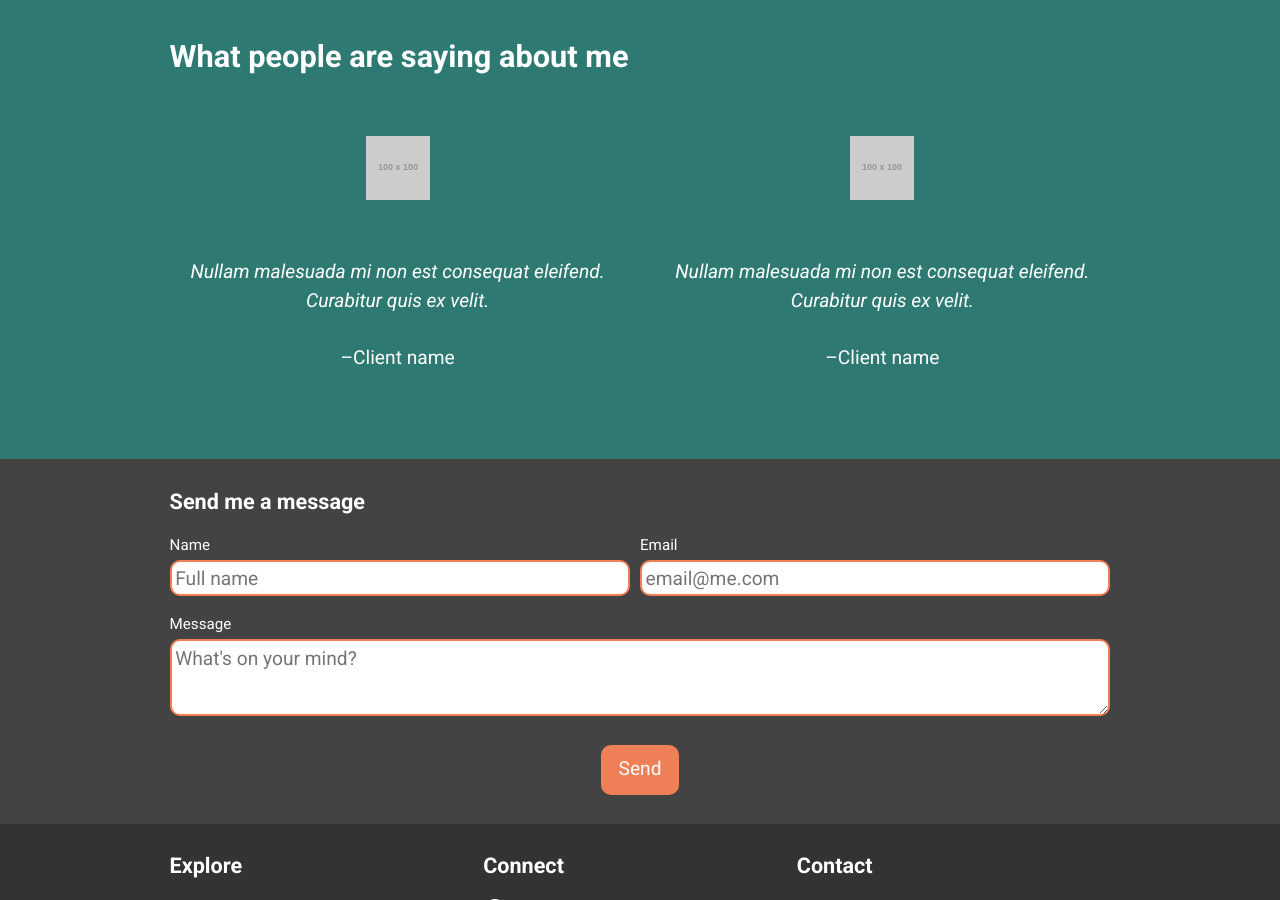
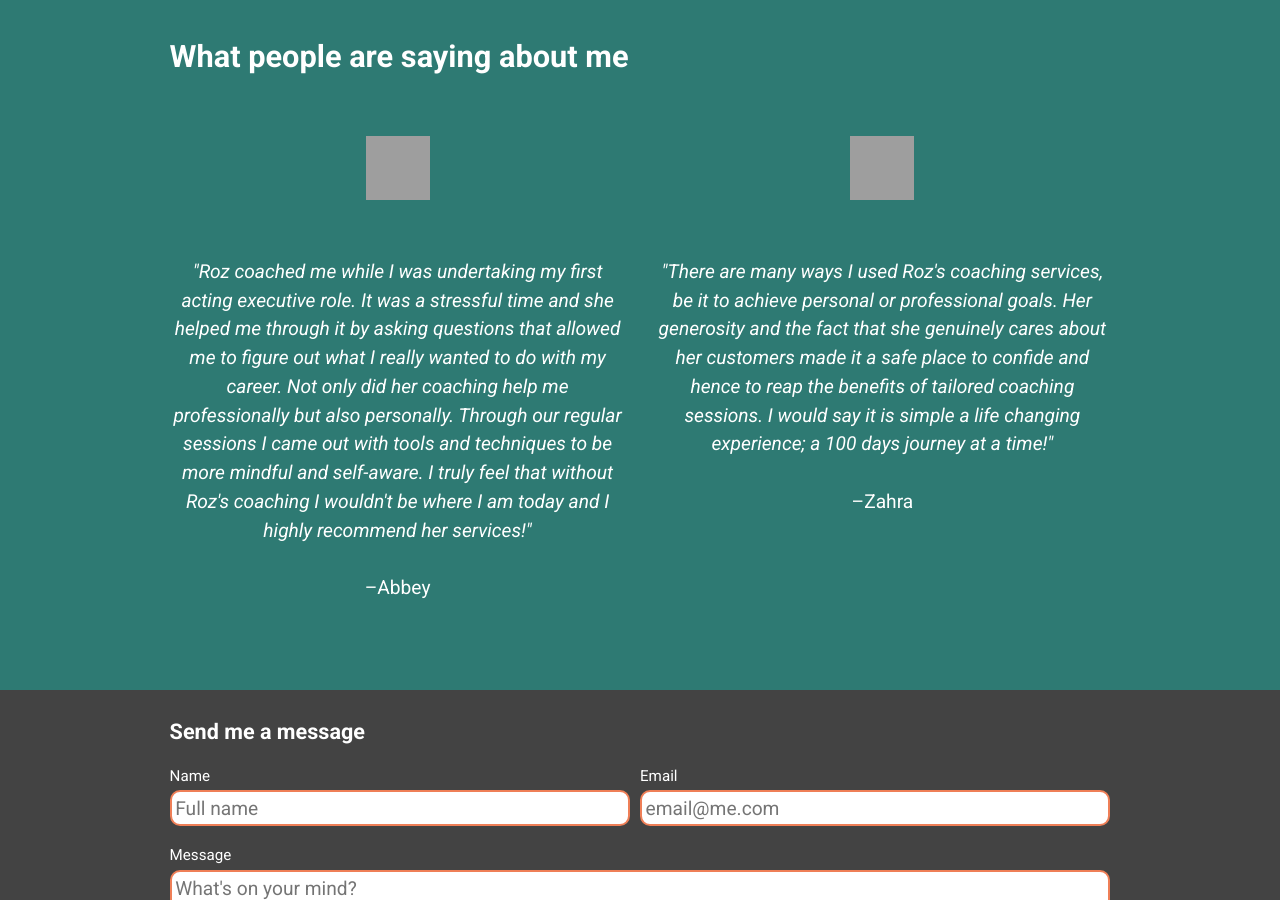
Before and after one commit to AlexSpagnuolo/rozross, a Jekyll site: the page built from about.html, in a window 1280 px wide and 900 px high, scrolled down 1954 px. Built offline with Jekyll 4.4.1, drawn with Linux system fonts in a browser that asks for light colours; grey boxes are pictures that could not be loaded.

Commit message:
Add client testimonials and icons

```diff
--- a/about.html
+++ b/about.html
@@ -1,7 +1,14 @@
 ---
 layout: default
+
 title: About · Roz Ross
-description:
+description: Everything you need to know about Roz Ross as a professional and a person.
+
+client-1-testimonial: Roz coached me while I was undertaking my first acting executive role. It was a stressful time and she helped me through it by asking questions that allowed me to figure out what I really wanted to do with my career. Not only did her coaching help me professionally but also personally. Through our regular sessions I came out with tools and techniques to be more mindful and self-aware. I truly feel that without Roz's coaching I wouldn't be where I am today and I highly recommend her services!
+client-1-name: Abbey
+
+client-2-testimonial: There are many ways I used Roz's coaching services, be it to achieve personal or professional goals. Her generosity and the fact that she genuinely cares about her customers made it a safe place to confide and hence to reap the benefits of tailored coaching sessions. I would say it is simple a life changing experience; a 100 days journey at a time!
+client-2-name: Zahra
 ---
 
 <section class="push-2 pad-b-2">
@@ -101,27 +108,27 @@ description:
     <h2 class="gutter-1-2">What people are saying about me</h2>
     <div class="grid">
 
-      <div class="unit xs-1 s-1 m-1-2 gutter-1-2 pad-t pad-b text-center">
+      <div class="unit xs-1 s-1 m-1 l-1-2 gutter-1-2 pad-t pad-b text-center">
         <div class="push-2">
           <i class="icon i-64">
-            <img class="img-flex" src="https://via.placeholder.com/100">
+            <img class="img-flex" src="{{site.baseurl}}/images/icons/testimonials.svg/">
           </i>
         </div>
         <div class="max-length">
-          <p class="push italic">Nullam malesuada mi non est consequat eleifend. Curabitur quis ex velit.</p>
-          <p class="push-0">–Client name</p>
+          <p class="push italic">"{{page.client-1-testimonial}}"</p>
+          <p class="push-0">–{{page.client-1-name}}</p>
         </div>
       </div>
 
-      <div class="unit xs-1 s-1 m-1-2 gutter-1-2 pad-t pad-b text-center">
+      <div class="unit xs-1 s-1 m-1 l-1-2 gutter-1-2 pad-t pad-b text-center">
         <div class="push-2">
           <i class="icon i-64">
-            <img class="img-flex" src="https://via.placeholder.com/100">
+            <img class="img-flex" src="{{site.baseurl}}/images/icons/testimonials.svg/">
           </i>
         </div>
         <div class="max-length">
-          <p class="push italic">Nullam malesuada mi non est consequat eleifend. Curabitur quis ex velit.</p>
-          <p class="push-0">–Client name</p>
+          <p class="push italic">"{{page.client-2-testimonial}}"</p>
+          <p class="push-0">–{{page.client-2-name}}</p>
         </div>
       </div>
     </div>
```
